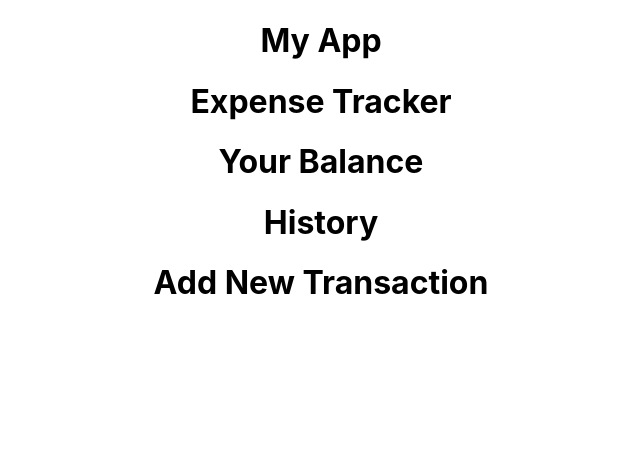
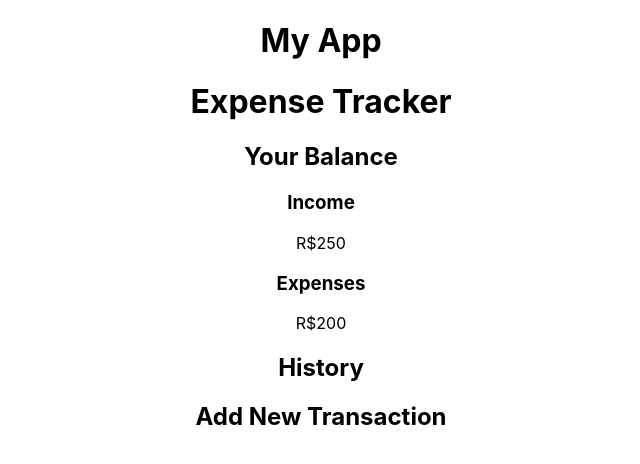
Before and after one commit to Nicolas-Johnson/Expenses_Tracker, a React (Create React App) app: page / in a window 1280 px wide. Shown: the top 464 px of the page, without its empty margins (319-959 px from the left). Built offline with nearby package versions, Linux system fonts and the light colour scheme.

Commit message:
Static balance with income and exense components

```diff
--- a/src/components/AddTransaction.jsx
+++ b/src/components/AddTransaction.jsx
@@ -4,7 +4,7 @@ class AddTransaction extends React.Component{
   render() {
     return(
       <div>
-        <h1>Add New Transaction</h1>
+        <h2>Add New Transaction</h2>
       </div>
     );
   }
--- a/src/components/Balance.jsx
+++ b/src/components/Balance.jsx
@@ -1,10 +1,16 @@
 import React from "react";
+import Expenses from "./Expenses";
+import Income from "./Income";
 
 class Balance extends React.Component{
   render() {
     return(
       <div>
-        <h1>Your Balance</h1>
+        <h2>Your Balance</h2>
+        <div>
+            <Income income="250" />
+            <Expenses expense="200" />
+        </div>
       </div>
     );
   }
--- /dev/null
+++ b/src/components/Expenses.jsx
@@ -0,0 +1,15 @@
+import React from "react";
+
+class Expenses extends React.Component{
+  render() {
+    const { expense } = this.props;
+    return(
+      <div>
+        <h3>Expenses</h3>
+        <p>R${ expense }</p>
+      </div>
+    );
+  }
+}
+
+export default Expenses;
--- a/src/components/History.jsx
+++ b/src/components/History.jsx
@@ -4,7 +4,7 @@ class History extends React.Component{
   render() {
     return(
       <div>
-        <h1>History</h1>
+        <h2>History</h2>
       </div>
     );
   }
--- /dev/null
+++ b/src/components/Income.jsx
@@ -0,0 +1,15 @@
+import React from "react";
+
+class Income extends React.Component{
+  render() {
+    const { income } = this.props;
+    return(
+      <div>
+        <h3>Income</h3>
+        <p>R${ income }</p>
+      </div>
+    );
+  }
+}
+
+export default Income;
```
